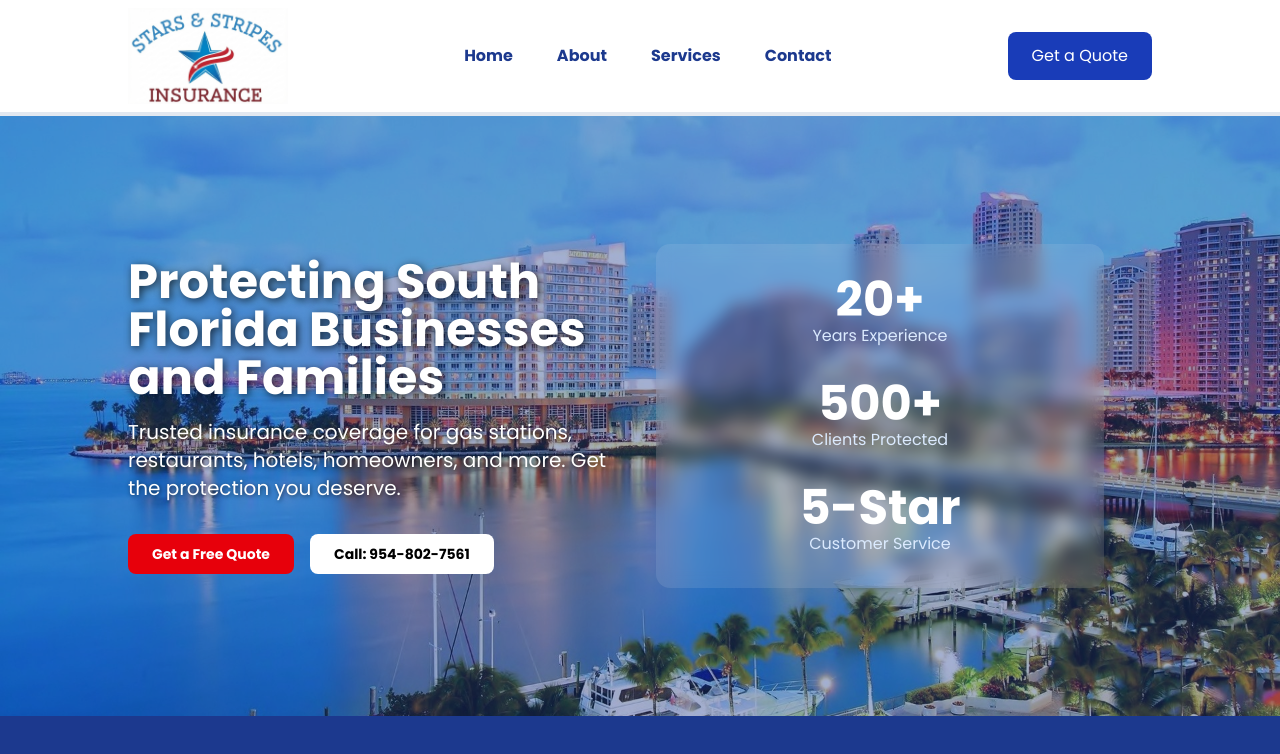
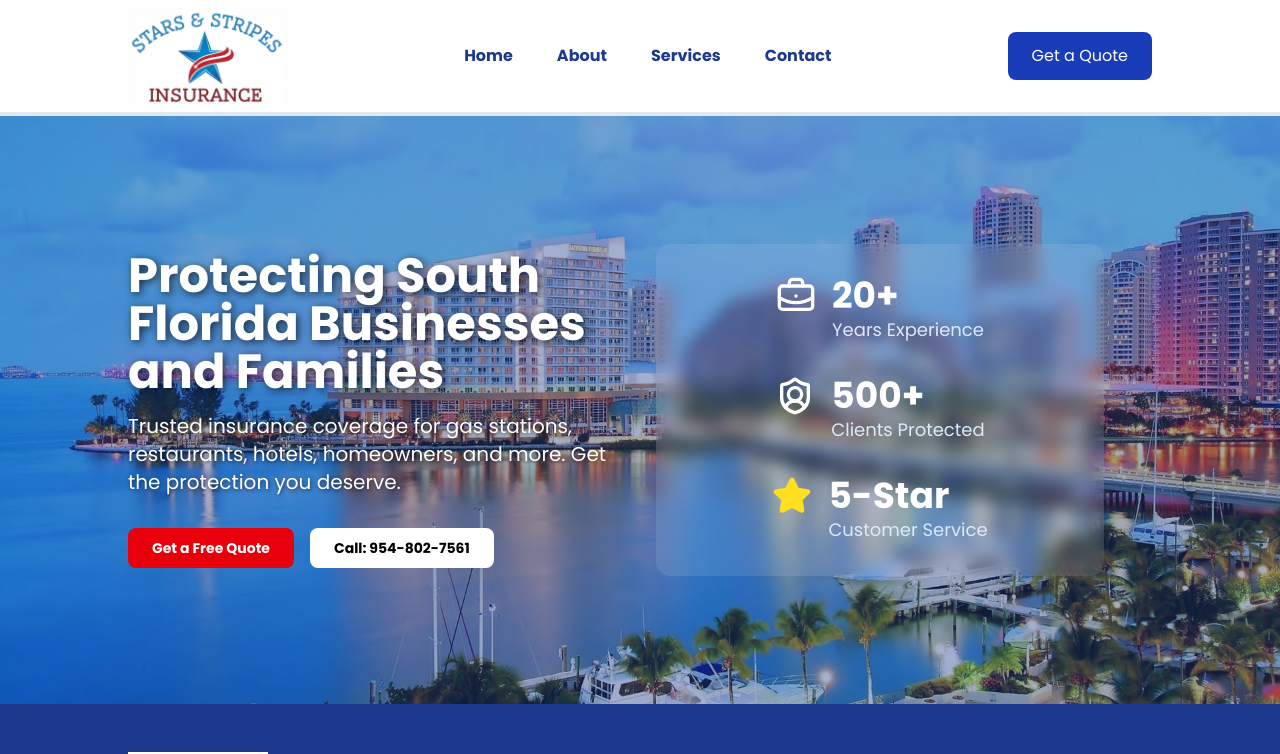
Before and after one commit to imAryanL/starsnstripes-website, a Next.js app: page / in a window 1280 px wide. Shown: the top 754 px of the page. Built offline with nearby package versions, Linux system fonts and the light colour scheme.

Commit message:
Added lucide react Icons next to each Trust Section

```diff
--- a/src/app/page.tsx
+++ b/src/app/page.tsx
@@ -1,5 +1,5 @@
 import HeroSection from '@/components/home/herosection'
-import Hero from '@/components/home/herosection'
+
 
 
 
--- a/src/components/home/herosection.tsx
+++ b/src/components/home/herosection.tsx
@@ -1,5 +1,6 @@
 import Link from 'next/link'
 import { Button } from '@/components/ui/button'
+import { ShieldUser, Handshake, Star, BriefcaseBusiness} from 'lucide-react'
 
 export default function HeroSection() {
     return (
@@ -46,23 +47,30 @@ export default function HeroSection() {
                     </div>
 
                     {/* Right Side - Trust Badges */}
-                    <div className="lg:flex flex-col gap-8 bg-white/10 backdrop-blur-sm rounded-xl py-8 max-w-md lg:mx-0">
-                        <div className="text-center">
-                            <p className="text-3xl md:text-4xl lg:text-5xl font-bold">20+</p>
-                            <p className="text-blue-100">Years Experience</p>
+                    <div className="lg:flex flex-col gap-8 bg-white/10 backdrop-blur-sm rounded-xl py-8 px-6 max-w-md lg:mx-0">
+                        <div className="flex items-start justify-center gap-4">
+                            <BriefcaseBusiness className="w-10 h-10 flex-shrink-0"/>
+                            <div>
+                                <p className="text-3xl lg:text-4xl font-bold">20+</p>
+                                <p className="text-blue-100 text-sm lg:text-lg">Years Experience</p>
+                            </div>
                         </div>
-                        <div className="text-center">
-                            <p className="text-3xl md:text-4xl lg:text-5xl font-bold">500+</p>
-                            <p className="text-blue-100">Clients Protected</p>
+                        <div className="flex items-start justify-center gap-4">
+                            <ShieldUser className="w-10 h-10 flex-shrink-0"/>
+                            <div>
+                                <p className="text-3xl lg:text-4xl font-bold">500+</p>
+                                <p className="text-blue-100 text-sm lg:text-lg">Clients Protected</p>
+                            </div>
                         </div>
-                        <div className="text-center">
-                            <p className="text-3xl md:text-4xl lg:text-5xl font-bold">5-Star</p>
-                            <p className="text-blue-100">Customer Service</p>
+                        <div className="flex items-start justify-center gap-4">
+                            <Star className="w-10 h-10 flex-shrink-0 text-yellow-300" fill="currentColor"/>
+                            <div>
+                                <p className="text-3xl lg:text-4xl font-bold">5-Star</p>
+                                <p className="text-blue-100 text-sm lg:text-lg">Customer Service</p>
+                            </div>
                         </div>
                     </div>
-
                 </div>
-
             </div>
         </section>
     )
```
